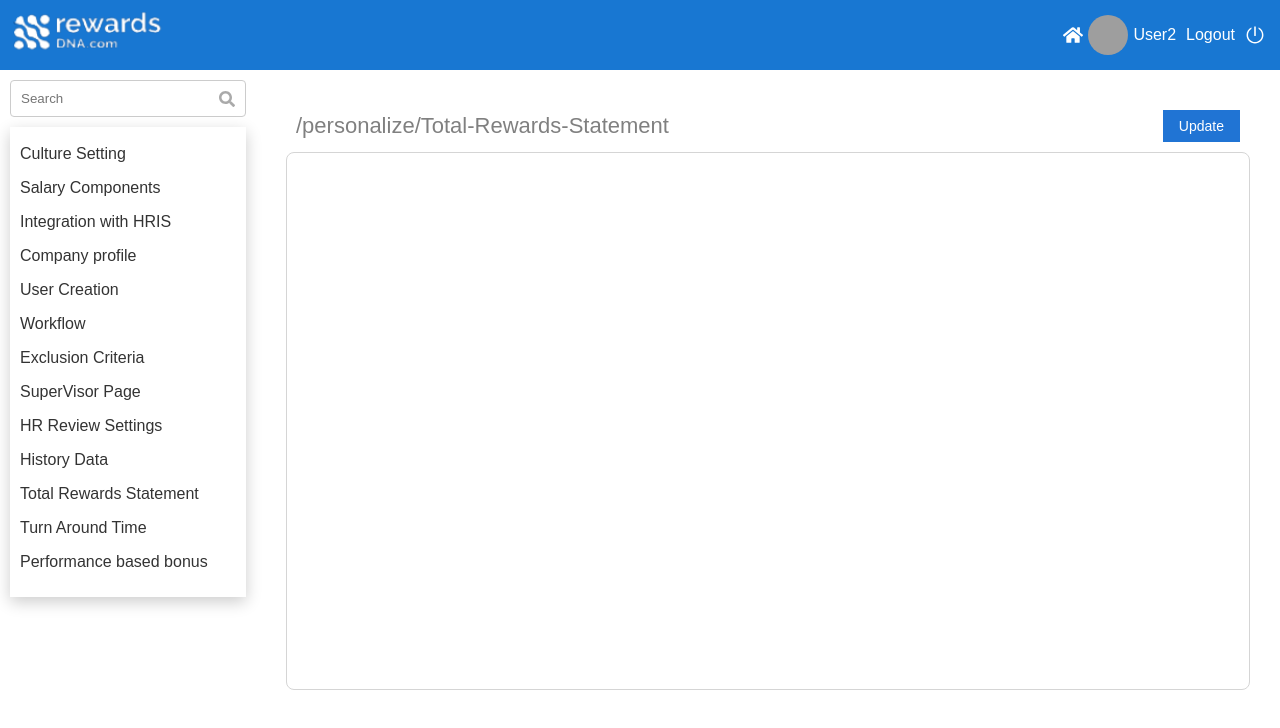
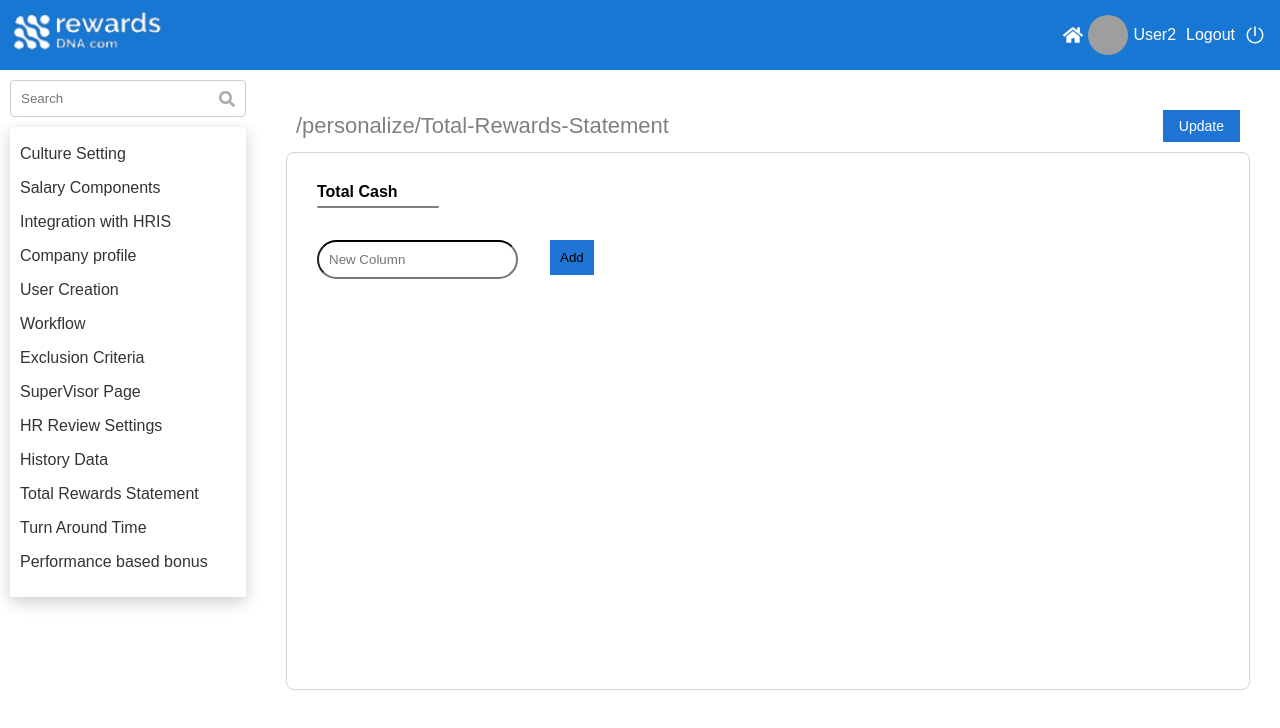
Before and after one commit to m-yunus/Hr-related, a React (Vite) app: page /personalize/Total-Rewards-Statement in a window 1280 px wide. Shown: the top 728 px of the page. Built offline with nearby package versions, Linux system fonts and the light colour scheme; grey boxes are pictures that could not be loaded.

Commit message:
added total rewars stateemnt

```diff
--- a/src/App.jsx
+++ b/src/App.jsx
@@ -13,6 +13,7 @@ import Exclusion_Criteria from "./routes/Exclusion_Criteria";
 import SuperVisor_page from "./routes/SuperVisor_page";
 import HR_Review_Settings from "./routes/HR_Review_Settings";
 import History_Data from "./routes/History_Data";
+import Total_Rewards_Statement from "./routes/Total_Rewards_Statement";
 
 function App() {
   return (
@@ -33,7 +34,7 @@ function App() {
             <Route path="SuperVisor-Page" element={<SuperVisor_page/>} />
             <Route path="HR-Review-Settings" element={<HR_Review_Settings/>} />
             <Route path="History-Data" element={<History_Data/>} />
-            <Route path="HR-Review-Settings" element={<Company_Profile/>} />
+            <Route path="Total-Rewards-Statement" element={<Total_Rewards_Statement/>} />
             <Route path="HR-Review-Settings" element={<Company_Profile/>} />
             <Route path="HR-Review-Settings" element={<Company_Profile/>} />
 
--- /dev/null
+++ b/src/routes/Total_Rewards_Statement.jsx
@@ -0,0 +1,23 @@
+
+
+const Total_Rewards_Statement = () => {
+  return (<>
+    <div className="heading-container">
+        <h4>Total Cash</h4>
+        <div className="underline-grey"></div>
+      </div>
+
+      <ul className="Culture-inputbox-list">
+        <li>
+          <input type="text" placeholder="new column" />
+        </li>
+        <li>
+         <button style={{background:"#2074d4",padding:"10px",border:"none"}}>Add</button>
+        </li>
+
+      </ul>
+      </>
+  )
+}
+
+export default Total_Rewards_Statement
```
